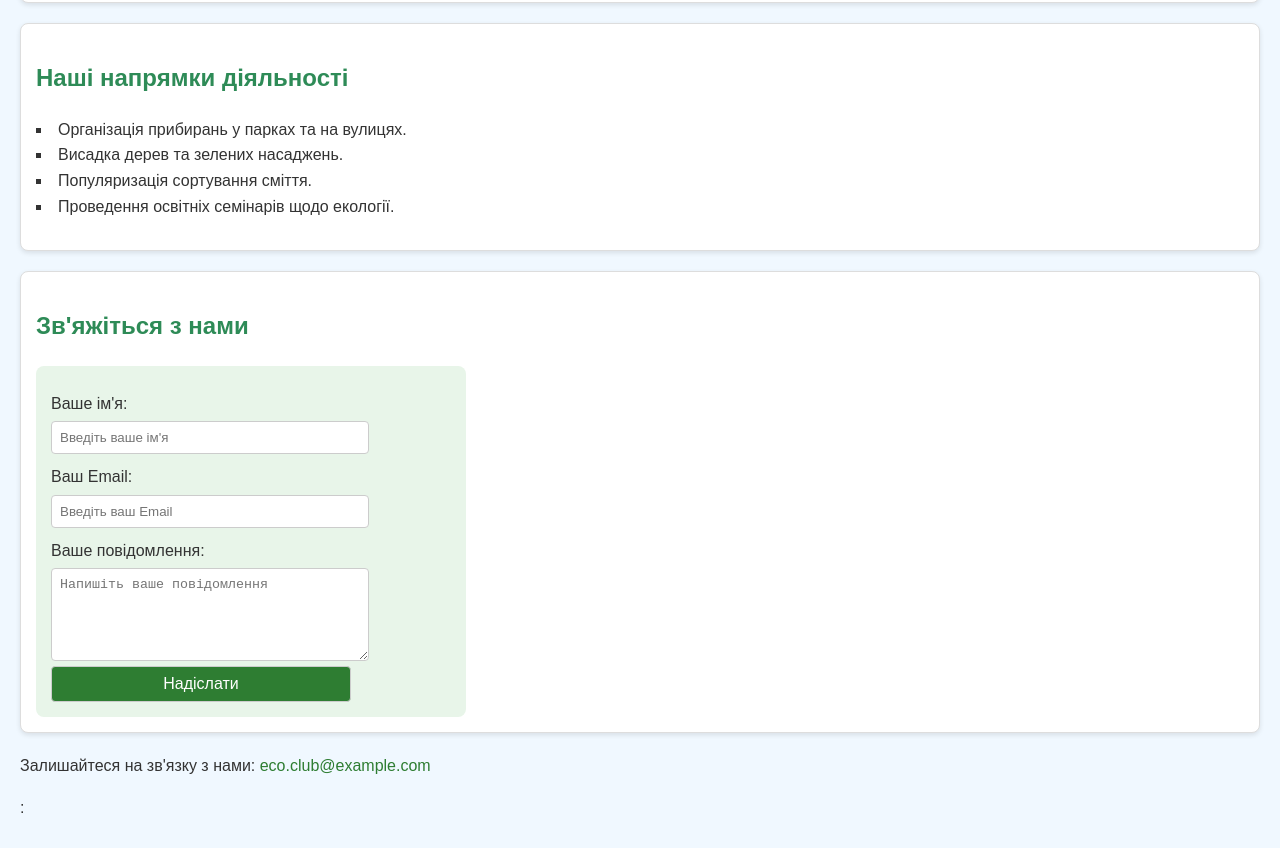
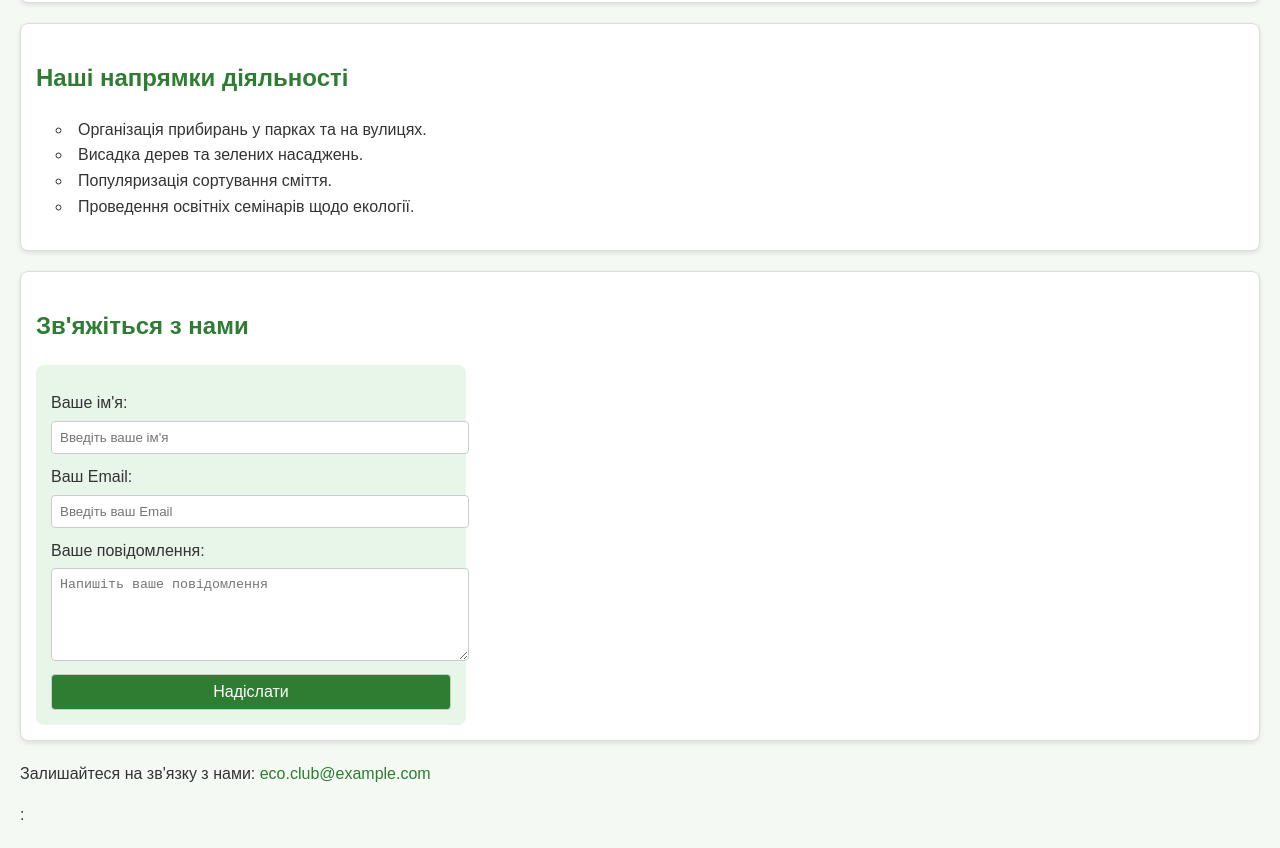
Before and after one commit to Nikita6395/my-website., a plain HTML site: page index.html in a window 1280 px wide. Shown: the part 410-1258 px from the top of the page. Drawn offline with Linux system fonts and the light colour scheme.

Commit message:
Update style.css

```diff
--- a/style.css
+++ b/style.css
@@ -1,49 +1,66 @@
 body {
-
-font-family: Arial, sans-serif;
-
-background-color: #f0f8ff;
-
-color: #333;
-
+    font-family: Arial, sans-serif;
+    line-height: 1.6;
+    margin: 20px;
+    background-color: #f4f9f4;
+    color: #333;
 }
-
 h1, h2 {
-
-color: #2e8b57;
-
+    color: #2e7d32;
 }
-
-img {
-
-border-radius: 10px;
-
-margin: 10px 0;
-
+section {
+    margin-bottom: 20px;
+    padding: 15px;
+    background-color: #ffffff;
+    border: 1px solid #ddd;
+    border-radius: 8px;
+    box-shadow: 0 2px 5px rgba(0, 0, 0, 0.1);
 }
-
+.gallery {
+    display: flex;
+    flex-wrap: wrap;
+    gap: 15px;
+}
+.gallery img {
+    width: 100%;
+    max-width: 300px;
+    margin: 10px 0;
+    border-radius: 8px;
+}
 ul {
-
-list-style-type: square;
-
-padding: 0;
-
+    list-style: circle inside;
+    padding-left: 20px;
 }
-
 form {
-
-margin-top: 20px;
-
+    background-color: #e8f5e9;
+    padding: 15px;
+    border-radius: 8px;
+    max-width: 400px;
 }
-
+form label {
+    display: block;
+    margin-top: 10px;
+}
 form input, form textarea, form button {
-
-display: block;
-
-margin-top: 5px;
-
-width: 100%;
-
-max-width: 300px;
-
+    width: 100%;
+    padding: 8px;
+    margin-top: 5px;
+    border: 1px solid #ccc;
+    border-radius: 4px;
 }
+form button {
+    background-color: #2e7d32;
+    color: white;
+    font-size: 16px;
+    cursor: pointer;
+}
+form button:hover {
+    background-color: #1b5e20;
+}
+a {
+    color: #2e7d32;
+    text-decoration: none;
+}
+a:hover {
+    text-decoration: underline;
+}
```
